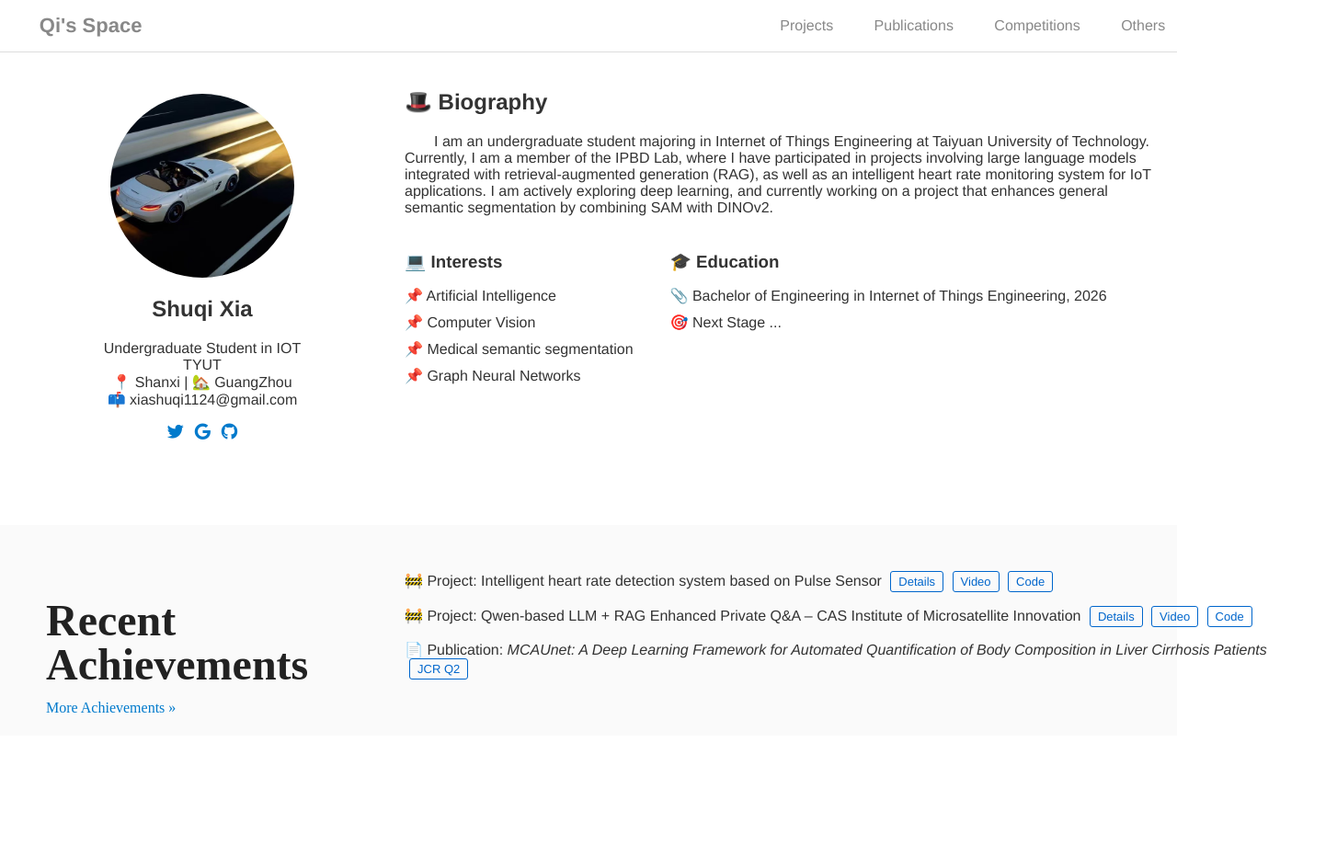
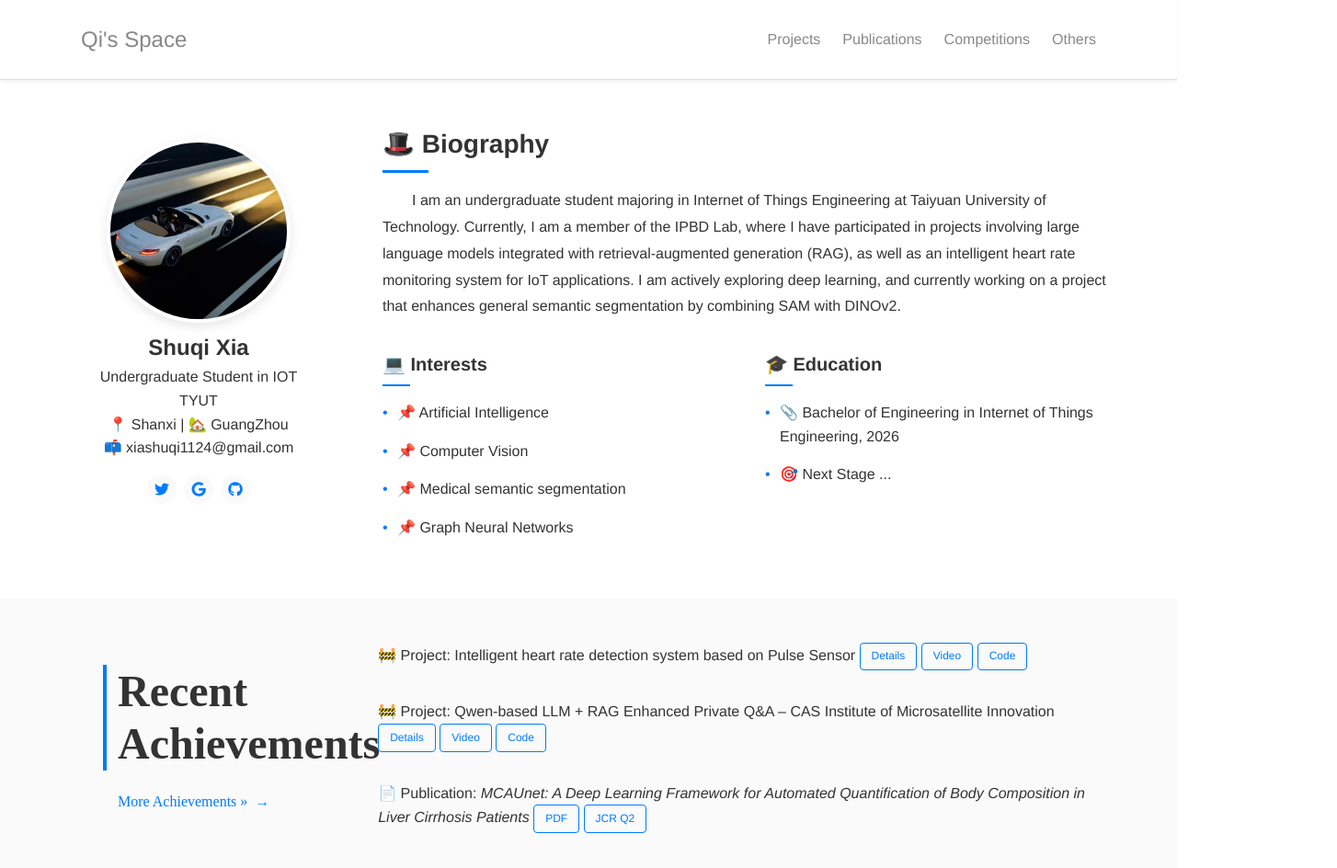
Before and after one commit to Qi2212/qi2212.github.io, a plain HTML site: page index.html in a window 1280 px wide. Shown: the whole page at 92% size, 1454 px wide, since content can reach past the window. Before the commit the page ends 800 px from the top, so only its background shows below. Drawn offline with Linux system fonts and the light colour scheme.

Commit message:
样式重构

```diff
--- a/index.html
+++ b/index.html
@@ -93,7 +93,7 @@
 
           <li>
             📄 Publication: <em>MCAUnet: A Deep Learning Framework for Automated Quantification of Body Composition in Liver Cirrhosis Patients</em>
-            <!-- <span class="btn">PDF</span> -->
+            <span class="btn">PDF</span>
             <span class="btn">JCR Q2</span>
           </li>
         </ul>
--- a/style.css
+++ b/style.css
@@ -1,120 +1,247 @@
-body {
-  font-family: 'Helvetica Neue', sans-serif;
+:root {
+  /* 颜色变量 */
+  --primary-color: #007bff;
+  --secondary-color: #0066cc;
+  --text-color: #333;
+  --light-text-color: #888;
+  --background-color: #fff;
+  --light-bg-color: #fafafa;
+  --border-color: #ddd;
+
+  /* 间距变量 */
+  --spacing-xs: 0.5rem;
+  --spacing-sm: 1rem;
+  --spacing-md: 1.5rem;
+  --spacing-lg: 2rem;
+  --spacing-xl: 3rem;
+
+  /* 字体变量 */
+  --font-family: 'Helvetica Neue', sans-serif;
+  --serif-font: 'Times New Roman', serif;
+  --base-font-size: 16px;
+  --heading-font-size: 2rem;
+}
+
+* {
   margin: 0;
   padding: 0;
-  color: #333;
-  background: #fff;
+  box-sizing: border-box;
+}
+
+body {
+  font-family: var(--font-family);
+  font-size: var(--base-font-size);
+  line-height: 1.6;
+  color: var(--text-color);
+  background-color: var(--background-color);
+  display: flex;
+  flex-direction: column;
+  min-height: 100vh;
   overflow-x: hidden;
-  display: flex;           /* 使用 Flexbox 布局 */
-  flex-direction: column;  /* 垂直排列子元素 */
-  min-height: 100vh;       /* 至少占满整个视口高度 */
+}
+
+.container {
+  width: 90%;
+  max-width: 1500px;
+  margin: 0 auto;
 }
 
 .header {
-  background: #fff;
-  padding: 15px 0;
-  border-bottom: 1px solid #ddd;
+  background-color: var(--background-color);
+  padding: var(--spacing-md) 0;
+  border-bottom: 1px solid var(--border-color);
+  box-shadow: 0 2px 4px rgba(0,0,0,0.05);
+  position: sticky;
+  top: 0;
+  z-index: 20;
+  transition: background-color 0.3s ease;
+}
+
+.header:hover {
+  background-color: #fcfcfc;
 }
 
 .header-container {
   display: flex;
   justify-content: space-between;
   align-items: center;
+  flex-wrap: wrap;
+}
+
+.header h1 {
+  font-size: 1.5rem;
+  color: var(--light-text-color);
+  padding-left: var(--spacing-md);
+  font-weight: 400;
+}
+
+.nav {
+  display: flex;
+  flex-wrap: wrap;
+  gap: var(--spacing-md);
+  padding-right: var(--spacing-md);
 }
 
 .nav a {
-  margin-left: 40px;
   text-decoration: none;
-  color: #888;
+  color: var(--light-text-color);
   font-weight: 500;
-  font-size: 16px;
-  transition: color 0.3s;
+  transition: color 0.3s ease, transform 0.2s ease;
+  position: relative;
 }
 
 .nav a:hover {
-  color: #007bff;
+  color: var(--primary-color);
+  transform: translateY(-2px);
 }
 
-.header h1 {
-  margin: 0;
-  font-size: 22px;
-  color: #888;
-  padding-left: 30px;
+.nav a::after {
+  content: '';
+  position: absolute;
+  width: 0;
+  height: 2px;
+  bottom: -4px;
+  left: 0;
+  background-color: var(--primary-color);
+  transition: width 0.3s ease;
 }
 
-.container {
-  width: 98%;
-  max-width: none;
-  margin: auto;
+.nav a:hover::after {
+  width: 100%;
+}
+
+.main-content {
+  flex: 1;
+  overflow-y: auto;
+  padding: var(--spacing-xl) 0;
 }
 
 .profile {
-  background: #fff;
-  padding: 10px 0;
+  background-color: var(--background-color);
+  padding: var(--spacing-xl) 0;
 }
 
 .profile-container {
   display: flex;
-  justify-content: flex-end;
+  flex-wrap: wrap;
+  gap: var(--spacing-xl);
   align-items: flex-start;
-  gap: 40px;
-  padding-left: 100px;
+  padding-left: var(--spacing-lg);
 }
 
 .avatar {
-  width: 240px;
+  width: 100%;
+  max-width: 240px;
   text-align: center;
-  padding-left: 0;
+  flex-shrink: 0;
+  transition: transform 0.3s ease;
+}
+
+.avatar:hover {
+  transform: translateY(-5px);
 }
 
 .avatar img {
   width: 200px;
   height: 200px;
   border-radius: 50%;
-  margin-top: 35px;
-  display: block;
-  margin-left: auto;
-  margin-right: auto;
+  margin-top: var(--spacing-sm);
+  object-fit: cover;
+  border: 4px solid var(--background-color);
+  box-shadow: 0 4px 12px rgba(0,0,0,0.1);
+  transition: transform 0.5s ease, box-shadow 0.3s ease;
+}
+
+.avatar img:hover {
+  transform: scale(1.03);
+  box-shadow: 0 6px 16px rgba(0,0,0,0.15);
 }
 
 .social-icons {
-  margin-top: 10px;
+  margin-top: var(--spacing-sm);
   display: flex;
   justify-content: center;
+  gap: var(--spacing-xs);
 }
 
 .social-icons a {
-  margin: 0 6px;
-  font-size: 18px;
-  color: #007acc;
+  width: 32px;
+  height: 32px;
+  display: flex;
+  justify-content: center;
+  align-items: center;
+  border-radius: 50%;
+  background-color: var(--light-bg-color);
+  color: var(--primary-color);
   text-decoration: none;
+  transition: all 0.3s ease;
+}
+
+.social-icons a:hover {
+  background-color: var(--primary-color);
+  color: white;
+  transform: translateY(-2px);
 }
 
 .bio {
   flex: 1;
-  padding-left: 60px;
+  padding-left: var(--spacing-lg);
   max-width: 80%;
 }
 
 .bio h2 {
-  margin-top: 30px;
+  margin-top: 0;
+  font-size: 1.75rem;
+  color: var(--text-color);
+  margin-bottom: var(--spacing-sm);
+  position: relative;
+}
+
+.bio h2::after {
+  content: '';
+  position: absolute;
+  width: 50px;
+  height: 3px;
+  background-color: var(--primary-color);
+  bottom: -8px;
+  left: 0;
 }
 
 .bio p {
   text-indent: 2em;
-  margin-top: 0;
-  max-width: none;
-  padding-right: 100px;
+  margin-top: var(--spacing-md);
+  line-height: 1.8;
+  color: var(--text-color);
 }
 
 .columns {
   display: flex;
-  gap: 40px;
-  margin-top: 20px;
+  flex-wrap: wrap;
+  gap: var(--spacing-lg);
+  margin-top: var(--spacing-lg);
+}
+
+.columns > div {
+  flex: 1;
+  min-width: 200px;
 }
 
 .columns h3 {
-  margin-bottom: 10px;
+  margin-bottom: var(--spacing-sm);
+  font-size: 1.25rem;
+  color: var(--text-color);
+  position: relative;
+  padding-bottom: var(--spacing-xs);
+}
+
+.columns h3::after {
+  content: '';
+  position: absolute;
+  width: 30px;
+  height: 2px;
+  background-color: var(--primary-color);
+  bottom: 0;
+  left: 0;
 }
 
 .columns ul {
@@ -123,70 +250,99 @@ body {
 }
 
 .columns li {
-  margin-bottom: 10px;
+  margin-bottom: var(--spacing-sm);
+  padding-left: var(--spacing-sm);
+  position: relative;
 }
 
-/* 主要修改部分：让中间内容区域可滚动 */
-.main-content {
-  flex: 1;                  /* 占据剩余空间 */
-  overflow-y: auto;         /* 内容过多时显示垂直滚动条 */
-  padding-bottom: 20px;     /* 底部留出空间，避免内容被遮挡 */
+.columns li::before {
+  content: '•';
+  position: absolute;
+  left: 0;
+  color: var(--primary-color);
 }
 
-/* Publications 区域 */
 .publications {
-  background: #fafafa;
-  padding: 50px 0 20px 0;
-  margin-top: auto;         /* 推到页面底部 */
-  position: relative;       /* 确保相对定位 */
-  z-index: 10;              /* 设置层级，确保显示在最上层 */
+  background-color: var(--light-bg-color);
+  padding: var(--spacing-xl) 0 var(--spacing-lg) 0;
+  margin-top: auto;
+  position: relative;
+  z-index: 10;
+  transition: background-color 0.3s ease;
+}
+
+.publications:hover {
+  background-color: #f5f5f5;
 }
 
 .publications-container {
   display: flex;
-  max-width: 1500px;
-  margin: 0 auto;
-  gap: 50px;
+  flex-wrap: wrap;
+  gap: var(--spacing-lg);
   align-items: flex-start;
-  padding-left: 200px;
+  padding-left: var(--spacing-xl);
 }
 
 .left-side {
-  font-family: "Times New Roman", serif;
-  flex: 1;
+  font-family: var(--serif-font);
+  width: 100%;
   max-width: 200px;
-  color: #222;
+  color: var(--text-color);
   font-weight: normal;
-  font-size: 2.0rem;
-  line-height: 1;
-  padding-left: 10px;
+  font-size: var(--heading-font-size);
+  line-height: 1.2;
+  padding-left: var(--spacing-sm);
   position: relative;
-  left: -200px;
-  margin-top: 30px;
-  margin-left: 40px;
+  margin-top: var(--spacing-md);
 }
 
 .left-side h2 {
   margin: 0;
+  position: relative;
+}
+
+.left-side h2::before {
+  content: '';
+  position: absolute;
+  width: 4px;
+  height: 100%;
+  background-color: var(--primary-color);
+  left: -16px;
+  top: 0;
 }
 
 .left-side .more {
   display: inline-block;
-  margin-top: 15px;
+  margin-top: var(--spacing-md);
   font-size: 1rem;
-  color: #007acc;
+  color: var(--primary-color);
   text-decoration: none;
   cursor: pointer;
+  transition: all 0.3s ease;
+  position: relative;
+  padding-right: var(--spacing-md);
+}
+
+.left-side .more::after {
+  content: '→';
+  position: absolute;
+  right: 0;
+  transition: transform 0.3s ease;
 }
 
 .left-side .more:hover {
-  text-decoration: underline;
+  color: var(--secondary-color);
+  transform: translateX(2px);
+}
+
+.left-side .more:hover::after {
+  transform: translateX(4px);
 }
 
 .right-side {
   flex: 3;
   position: relative;
-  left: -60px;
+  left: -20px;
 }
 
 .publications ul {
@@ -196,24 +352,132 @@ body {
 }
 
 .publications li {
-  margin-bottom: 15px;
+  margin-bottom: var(--spacing-lg);
   font-size: 1rem;
-  color: #333;
-  padding-right: 10px;
+  color: var(--text-color);
+  padding: 0; /* 移除内边距，如果你需要保留内边距可以调整这个值 */
+  background-color: transparent; /* 移除背景色 */
+  border-radius: 0; /* 移除圆角 */
+  box-shadow: none; /* 移除阴影 */
+  transition: all 0.3s ease;
+  margin-left: 10%;
+}
+
+.publications li {
+  margin-bottom: var(--spacing-lg);
+  font-size: 1rem;
+  color: var(--text-color);
+  padding: 0;
+  background-color: transparent;
+  border-radius: 0;
+  box-shadow: none;
+  transition: all 0.3s ease;
+  margin-left: 10%;
+}
+
+.publications li .btn-container {
+  display: flex;           /* 使用flex布局 */
+  flex-wrap: nowrap;       /* 防止内容换行 */
+  gap: 0.5rem;             /* 按钮之间的间距 */
+  margin-top: var(--spacing-sm);
+  overflow-x: auto;        /* 当空间不足时显示水平滚动条 */
+  padding-bottom: 0.5rem;  /* 为滚动条留出空间 */
+  -webkit-overflow-scrolling: touch; /* 优化移动端滚动 */
+}
+
+.publications li .btn-container::-webkit-scrollbar {
+  display: none;           /* 隐藏滚动条但保留功能 */
 }
 
 .btn {
-  display: inline-block;
-  background: transparent;
-  color: #0066cc;
-  padding: 3px 8px;
-  margin-left: 5px;
-  font-size: 13px;
-  border: 1px solid #0066cc;
-  border-radius: 3px;
+  display: inline-flex;    /* 使用内联flex布局 */
+  align-items: center;     /* 垂直居中内容 */
+  justify-content: center; /* 水平居中内容 */
+  background-color: transparent;
+  color: var(--primary-color);
+  padding: 0.3rem 0.75rem;
+  font-size: 0.75rem;
+  border: 1px solid var(--primary-color);
+  border-radius: 4px;
+  text-decoration: none;
+  transition: all 0.3s ease;
+  white-space: nowrap;     /* 防止按钮文本换行 */
+  flex-shrink: 0;          /* 防止按钮被压缩 */
+}
+
+.btn:hover {
+  background-color: var(--primary-color);
+  color: white;
+  transform: translateY(-1px);
 }
 
 .no-underline {
   text-decoration: none;
   color: inherit;
 }
+
+/* 响应式设计 */
+@media (max-width: 1024px) {
+  .profile-container,
+  .publications-container {
+    padding-left: var(--spacing-md);
+  }
+
+  .right-side {
+    left: 0;
+  }
+
+  .left-side {
+    max-width: 100%;
+    margin-bottom: var(--spacing-lg);
+  }
+}
+
+@media (max-width: 768px) {
+  .container {
+    width: 95%;
+  }
+
+  .header h1,
+  .nav {
+    width: 100%;
+    text-align: center;
+    justify-content: center;
+  }
+
+  .header h1 {
+    padding-left: 0;
+    margin-bottom: var(--spacing-md);
+  }
+
+  .nav {
+    padding-right: 0;
+  }
+
+  .profile-container,
+  .publications-container,
+  .columns {
+    flex-direction: column;
+  }
+
+  .avatar,
+  .bio,
+  .left-side,
+  .right-side {
+    max-width: 100%;
+    padding-left: 0;
+    text-align: left;
+  }
+
+  .bio p {
+    padding-right: 0;
+  }
+
+  .publications-container {
+    padding-left: var(--spacing-md);
+  }
+
+  .left-side h2::before {
+    left: -10px;
+  }
+}
```
